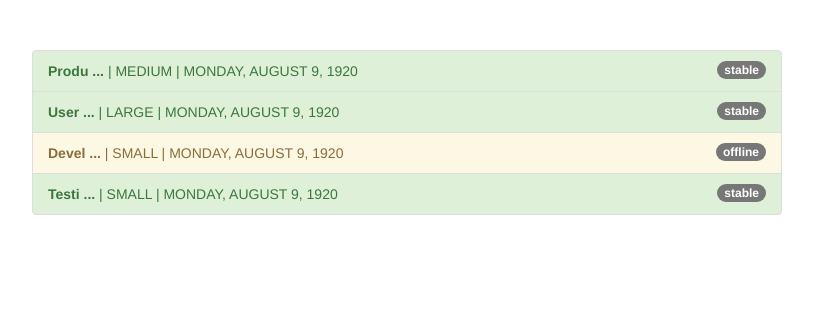
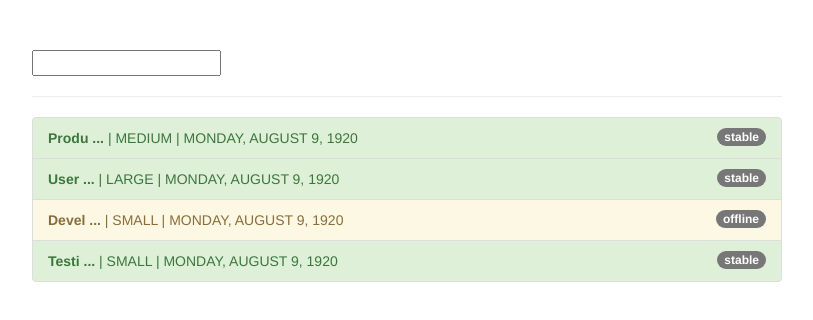
Before and after one commit to notsaltydev/ng4-pipes, an Angular app: page / in a window 1280 px wide. Shown: the top 320 px of the page, without its empty margins (233-1046 px from the left). Built offline with nearby package versions, Linux system fonts and the light colour scheme.

Commit message:
228. Example: Creating a Filter Pipe

```diff
--- a/package.json
+++ b/package.json
@@ -20,6 +20,7 @@
     "@angular/platform-browser": "^4.0.0",
     "@angular/platform-browser-dynamic": "^4.0.0",
     "@angular/router": "^4.0.0",
+    "bootstrap": "^3.3.7",
     "core-js": "^2.4.1",
     "rxjs": "^5.1.0",
     "zone.js": "^0.8.4"
--- a/src/app/app.component.html
+++ b/src/app/app.component.html
@@ -1,10 +1,14 @@
 <div class="container">
   <div class="row">
     <div class="col-xs-12 col-sm-10 col-md-8 col-sm-offset-1 col-md-offset-2">
+      <input
+        type="text"
+        [(ngModel)]="filteredStatus">
+      <hr>
       <ul class="list-group">
         <li
           class="list-group-item"
-          *ngFor="let server of servers"
+          *ngFor="let server of servers | filter: filteredStatus: 'status'"
           [ngClass]="getStatusClasses(server)">
           <span
             class="badge">
--- a/src/app/app.component.ts
+++ b/src/app/app.component.ts
@@ -6,6 +6,7 @@
   styleUrls: ['./app.component.css']
 })
 export class AppComponent {
+  filteredStatus = '';
   servers = [
     {
       instanceType: 'medium',
--- a/src/app/app.module.ts
+++ b/src/app/app.module.ts
@@ -5,11 +5,13 @@
 
 import { AppComponent } from './app.component';
 import {ShortenPipe} from "./shorter.pipe";
+import { FilterPipe } from './filter.pipe';
 
 @NgModule({
   declarations: [
     AppComponent,
-    ShortenPipe
+    ShortenPipe,
+    FilterPipe
   ],
   imports: [
     BrowserModule,
--- /dev/null
+++ b/src/app/filter.pipe.ts
@@ -0,0 +1,21 @@
+import {Pipe, PipeTransform} from '@angular/core';
+
+@Pipe({
+  name: 'filter'
+})
+export class FilterPipe implements PipeTransform {
+
+  transform(value: any, filterString: string, propName: string): any {
+    if (value.length === 0 || filterString === '') {
+      return value;
+    }
+    const resultArray = [];
+    for (const item of value) {
+      if (item[propName] === filterString) {
+        resultArray.push(item);
+      }
+    }
+    return resultArray;
+  }
+
+}
```
